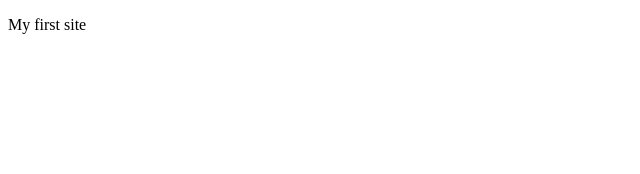
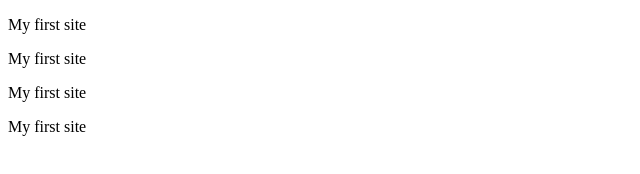
Before and after one commit to Zipri/hexlet-git, a plain HTML site: page index.html in a window 1280 px wide. Shown: the whole page, without its empty margins (0-640 px from the left). Drawn offline with Linux system fonts and the light colour scheme.

Commit message:
2.2. edit index.html

```diff
--- a/index.html
+++ b/index.html
@@ -6,5 +6,8 @@
 </head>
 <body>
     <p>My first site</p>
+    <p>My first site</p>
+    <p>My first site</p>
+    <p>My first site</p>
 </body>
 </html>
```
